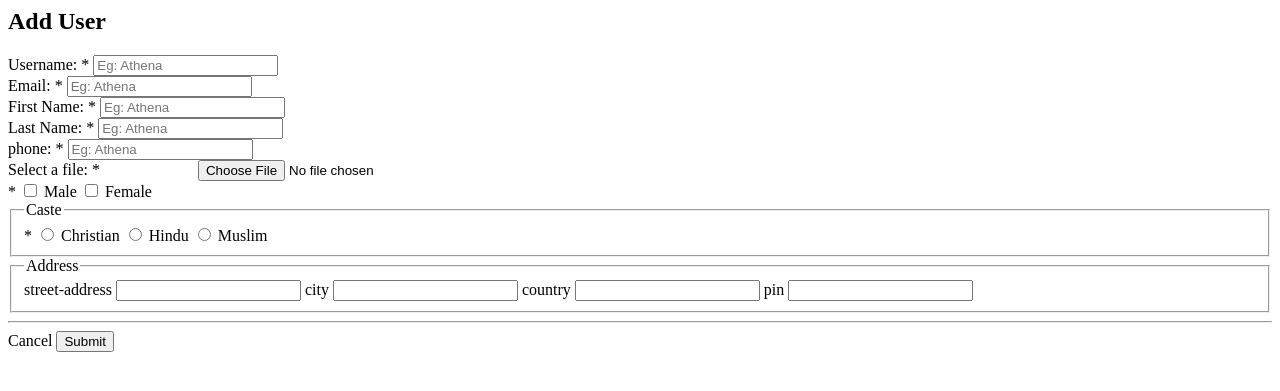
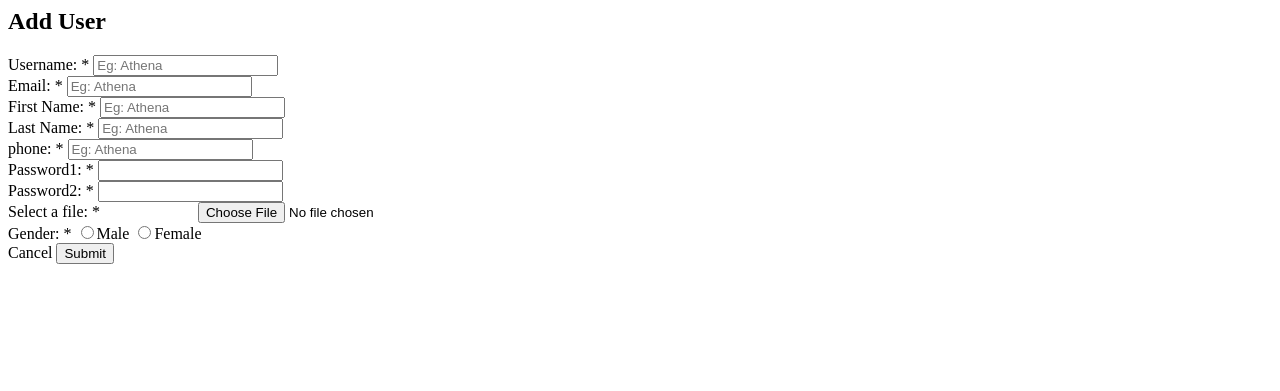
Before and after one commit to Anjani-prog/RegisterationForm, a Django app: a page that uses Registeration/templates/users/usersform.html in a window 1280 px wide. Shown: the top 391 px of the page. Run offline with Django 3.2, Linux system fonts and the light colour scheme.

Commit message:
Third commit

```diff
--- a/Registeration/forms/forms.py
+++ b/Registeration/forms/forms.py
@@ -1,18 +1,30 @@
+from PIL import Image
 from django import forms
+from django.forms.widgets import RadioSelect, PasswordInput
+from Registeration.validators import *
+from django.utils.translation import ugettext_lazy as _
 
-from Registeration.validators import validate_email
-from Registeration.validators import validate_name
-from Registeration.validators import validate_phone
+
 def content_file_name(instance, filename):
     return '/'.join(['content', instance.user.username, filename])
 
+
 class UserForm(forms.Form):
+    username = forms.CharField(label='Username', max_length=254)
+    first_name = forms.CharField(label='First Name', max_length=254, validators=[validate_name])
+    last_name = forms.CharField(label='Last Name', max_length=254, validators=[validate_name])
+    email = forms.CharField(label='Email', max_length=128, validators=[validate_email])
+    email = forms.EmailField(label='Email', max_length=128)
+    phone = forms.CharField(label='phone', validators=[validate_phone])
+    gender = forms.ChoiceField(widget=RadioSelect(), choices=[('male', 'Male'), ('female', 'Female')])
+    file = forms.FileField(label='Select a file', help_text='max. 42 megabytes')
+    password1 = forms.CharField(widget=forms.PasswordInput, max_length=20, validators=[validate_password])
+    password2 = forms.CharField(widget=forms.PasswordInput, max_length=20, help_text=_("Enter the same password as "
+                                                                                       "above"", for verification."))
 
-    username = forms.CharField(label='Username', max_length=254)
-    first_name = forms.CharField(label='First Name', max_length=254,validators=[validate_name])
-    last_name = forms.CharField(label='Last Name', max_length=254,validators=[validate_name])
-    email = forms.CharField(label='Email',max_length=128,validators =[validate_email])
-    email = forms.EmailField(label='Email', max_length=128)
-    phone = forms.CharField(label='phone',validators =[validate_phone])
-    file = forms.FileField(label='Select a file',help_text='max. 42 megabytes')
-#     install pillow
+    def clean_password2(self):
+        password1 = self.cleaned_data.get("password1")
+        password2 = self.cleaned_data.get("password2")
+        if password1 and password2 and password1 != password2:
+            raise forms.ValidationError("password_mismatch")
+        return password2
--- a/Registeration/templates/users/usersform.html
+++ b/Registeration/templates/users/usersform.html
@@ -105,61 +105,50 @@
                         </div>
                         <span class="error_red"> {{ form.phone.errors }} </span>
                     </div>
+
+                    <div class="col-xs-12 col-sm-12 col-md-3 col-lg-3">
+                        <div class="form-group control-required">
+                            <label>{{ form.password1.label_tag }}</label>
+                            <span class="error_red"> * </span>
+                            {{form.password1}}
+                            <span class="error_red"> {{ form.password1.errors }} </span>
+                        </div>
+                    </div>
+
+                    <div class="col-xs-12 col-sm-12 col-md-3 col-lg-3">
+                        <div class="form-group control-required">
+                            <label>{{ form.password2.label_tag }}</label>
+                            <span class="error_red"> * </span>
+                            {{form.password2}}
+                            <span class="error_red"> {{ form.password2.errors }} </span>
+                        </div>
+                    </div>
+
+
                     <div class="col-xs-12 col-sm-12 col-md-3 col-lg-3">
                         <div style = "max-width:470px;",class ="form-group control-required">
                             <label>{{ form.file.label_tag }}</label>
                             <span class="error_red"> * </span>
                                 <input type = "file" style = "margin-left:20%;"
                                        id="{{ form.file.id_for_label }}"
-                                       {% if form.file.value != None %} value="{{ form.file.value|stringformat:'s' }}" {% endif %}
+                                       {% if form.file.value != None %} value="{{ form.file.value|stringformat:'s' }}"
+                                       {% endif %}
                                        class="form-control"
                                        placeholder = "file" name = "{{form.file.name}}" />
                         </div>
                     </div>
 
                      <div class="col-xs-12 col-sm-12 col-md-3 col-lg-3">
-                         <div style = "max-width:470px;",class ="form-group control-required">
-                            <label>{{ form.Gender.label_tag }}</label>
-                             <!--<span class="error_red"> * </span>-->
-                             <!--<fieldset>-->
-                                 <!--<legend> Gender</legend>-->
-                                 <span class="error_red"> * </span>
-                                 <input id = "Male" type ="checkbox">
-                                 <label for = "Male">Male</label>
-                                 <input id = "Female" type ="checkbox">
-                                 <label for = "Female">Female</label>
-                         </div>
-                    </div>
-                    <div class="col-xs-12 col-sm-12 col-md-3 col-lg-3">
-                        <fieldset>
-                            <legend> Caste </legend>
-                             <span class="error_red"> * </span>
-                             <input id = "Christian" type ="radio" name="caste">
-                              <label for = "Christian">Christian</label>
-                             <input id = "Hindu" type ="radio" name="caste">
-                             <label for = "Hindu">Hindu</label>
-                             <input id = "Muslim" type ="radio" name="caste">
-                             <label for = "Muslim">Muslim</label>
-                        </fieldset>
-                    </div>
-                    <div class="col-xs-12 col-sm-12 col-md-3 col-lg-3">
-                        <fieldset>
-                            <legend> Address </legend>
-                            <label for = "street-address">street-address</label>
-                             <input id = "street-address">
-                              <label for ="city">city</label>
-                             <input id = "city">
-                             <label for ="country">country</label>
-                             <input id = "country">
-                            <label for ="postal-code">pin</label>
-                             <input id = "postal-code">
-                        </fieldset>
-                    </div>
-
+                            <div class="form-group control-required">
+                                <label>{{ form.gender.label_tag }}</label>
+                                <span class="error_red"> * </span>
+                                <input name='{{ form.gender.name }}' type="radio" value="male"/>Male
+                                <input name='{{ form.gender.name }}' type="radio" value="female"/>Female
+                                <span class="error_red"> {{ form.gender.errors }} </span>
+                            </div>
+                        </div>
                 </div>
 
-
-                <hr>
                 <div class="row">
                     <div class="col-xs-12 col-sm-12 col-md-6 col-lg-6">
                     </div>
--- a/Registeration/views/users.py
+++ b/Registeration/views/users.py
@@ -10,7 +10,7 @@ def addUser(request):
     page_title = "Add User"
     form_class = UserForm
     if request.method == 'POST':
-        form = form_class(request.POST,request.FILES)
+        form = form_class(request.POST, request.FILES)
         if form.is_valid():
             obj = User()
             obj.username = form.cleaned_data['username']
@@ -18,6 +18,9 @@ def addUser(request):
             obj.last_name = form.cleaned_data['last_name']
             obj.email = form.cleaned_data['email']
             obj.phone = form.cleaned_data['phone']
+            obj.gender = form.cleaned_data['gender']
+            obj.password1 = form.cleaned_data['password1']
+            obj.password2 = form.cleaned_data['password2']
             obj.save()
             messages.success(request, 'User details saved successfully..!')
             return HttpResponse('Added')
```
Also changed, not shown: Registeration/models/Users.py (+7 -3 lines), Registeration/validators/validators.py (+17 -5 lines), 10 other files.
